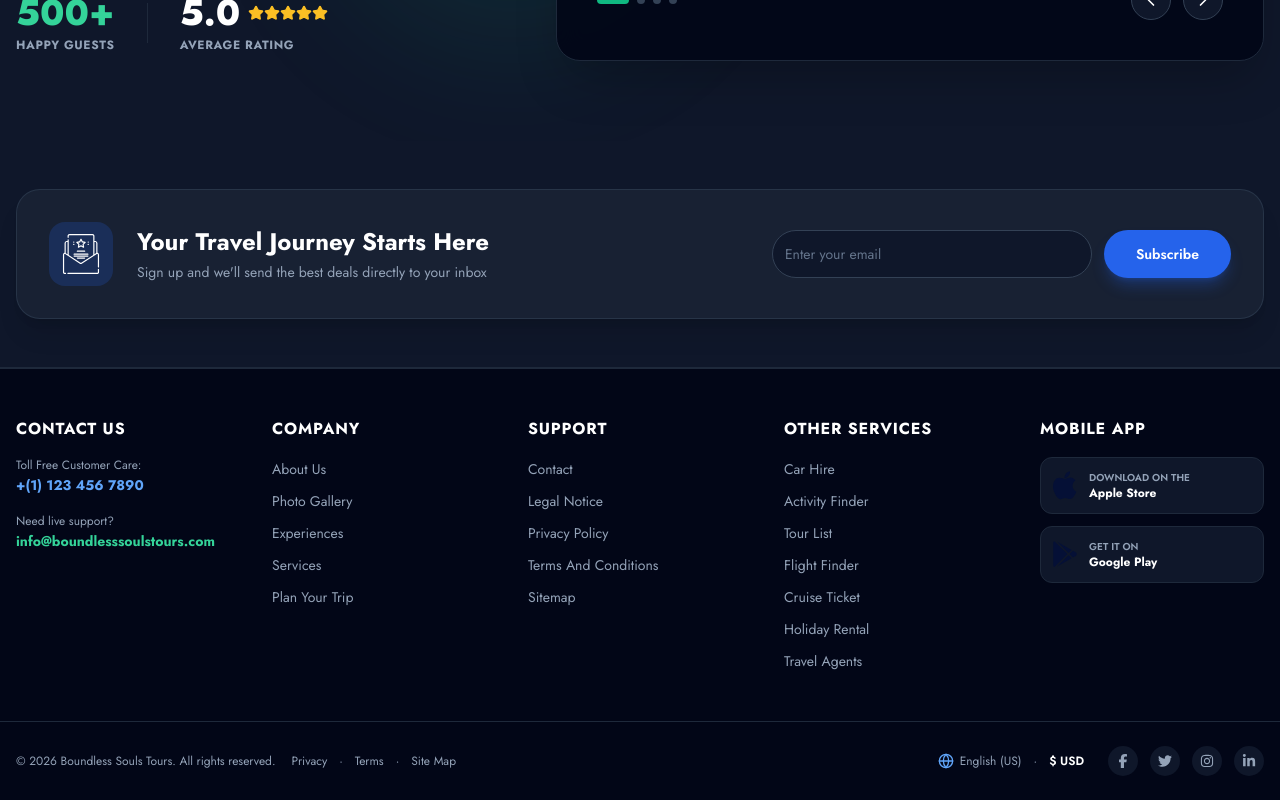
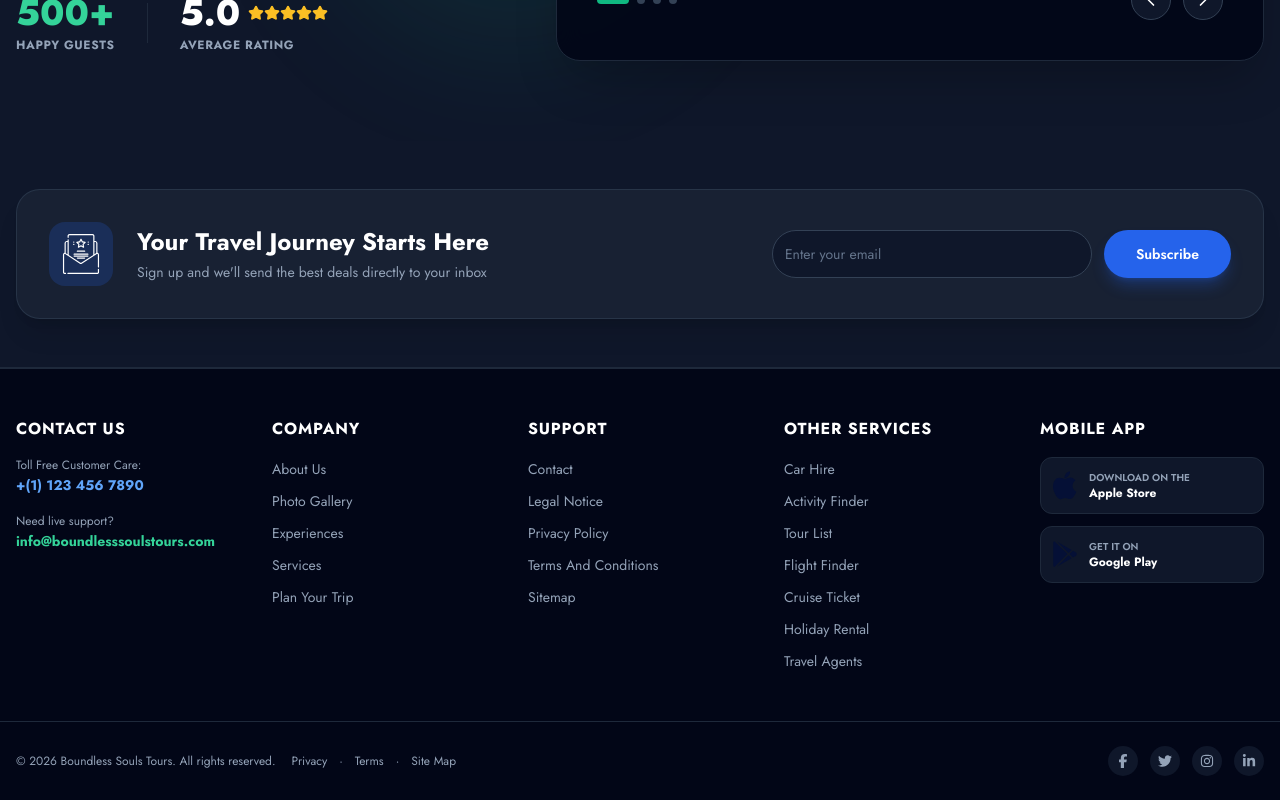
Before and after one commit to Mbokanipredit/boundless-souls-tours, a Next.js app: page / in a window 1280 px wide. Shown: the part 8148-8948 px from the top of the page. Built offline with nearby package versions, Linux system fonts and the light colour scheme.

Commit message:
Remove English language indicator and USD currency text from footer copyright

```diff
--- a/src/app/home/components/footer-section/footer-copyright.tsx
+++ b/src/app/home/components/footer-section/footer-copyright.tsx
@@ -1,6 +1,5 @@
 import Link from "next/link";
 import React from "react";
-import { Globe } from "lucide-react";
 import {
   FaFacebookF,
   FaInstagram,
@@ -27,16 +26,6 @@ function FooterCopyright() {
               Site Map
             </Link>
           </div>
-        </div>
-
-        <div className="flex items-center gap-6">
-          <div className="flex items-center gap-3">
-            <div className="flex items-center gap-1.5 hover:text-white cursor-pointer transition-colors">
-              <Globe className="h-4 w-4 text-blue-400" />
-              <span>English (US)</span>
-            </div>
-            <span>·</span>
-            <span className="font-semibold text-white">$ USD</span>
         </div>
 
         <div className="flex items-center gap-3">
@@ -75,7 +64,6 @@ function FooterCopyright() {
         </div>
       </div>
     </div>
-    </div>
   );
 }
 
```
Lines whose indentation alone changed are shown as unchanged.
